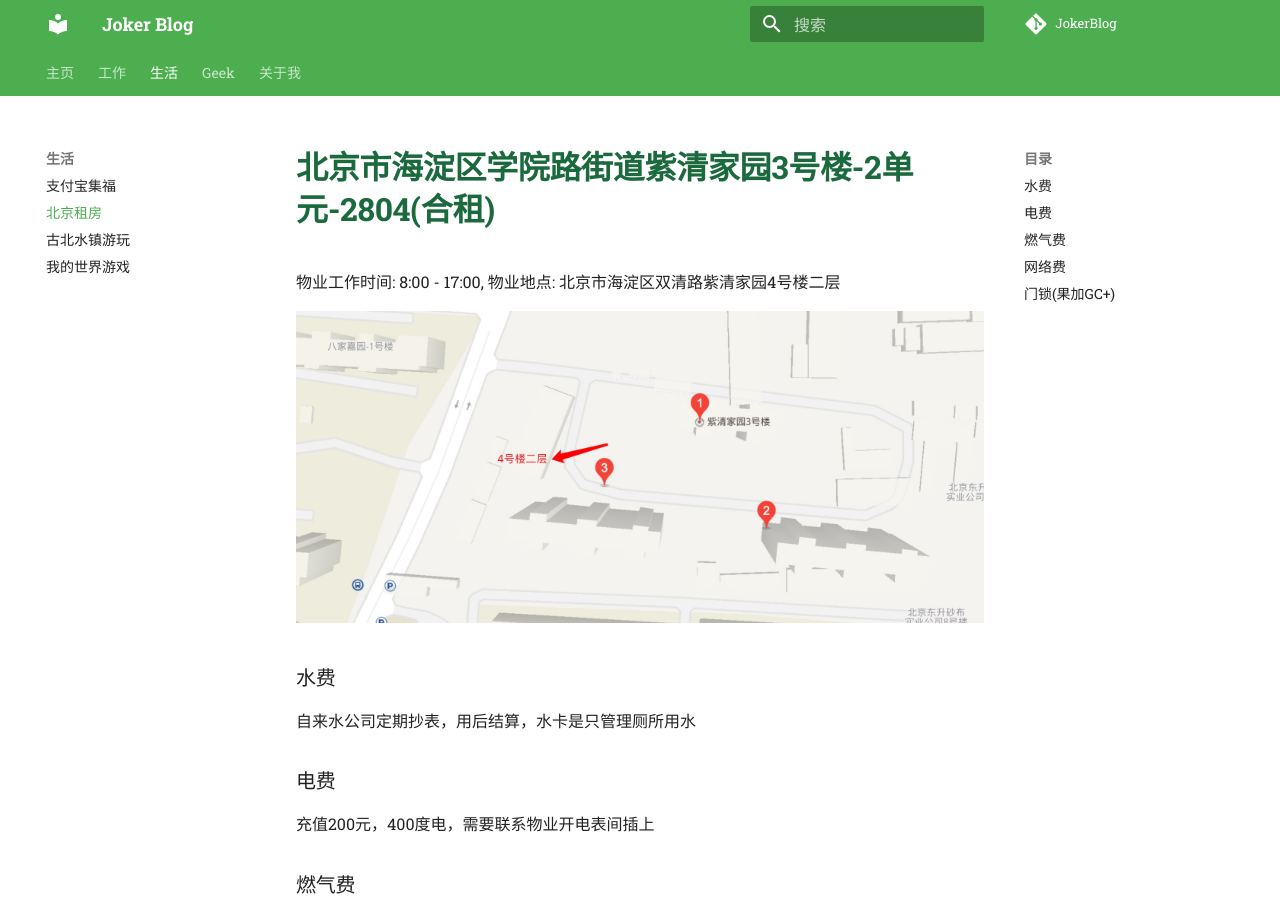
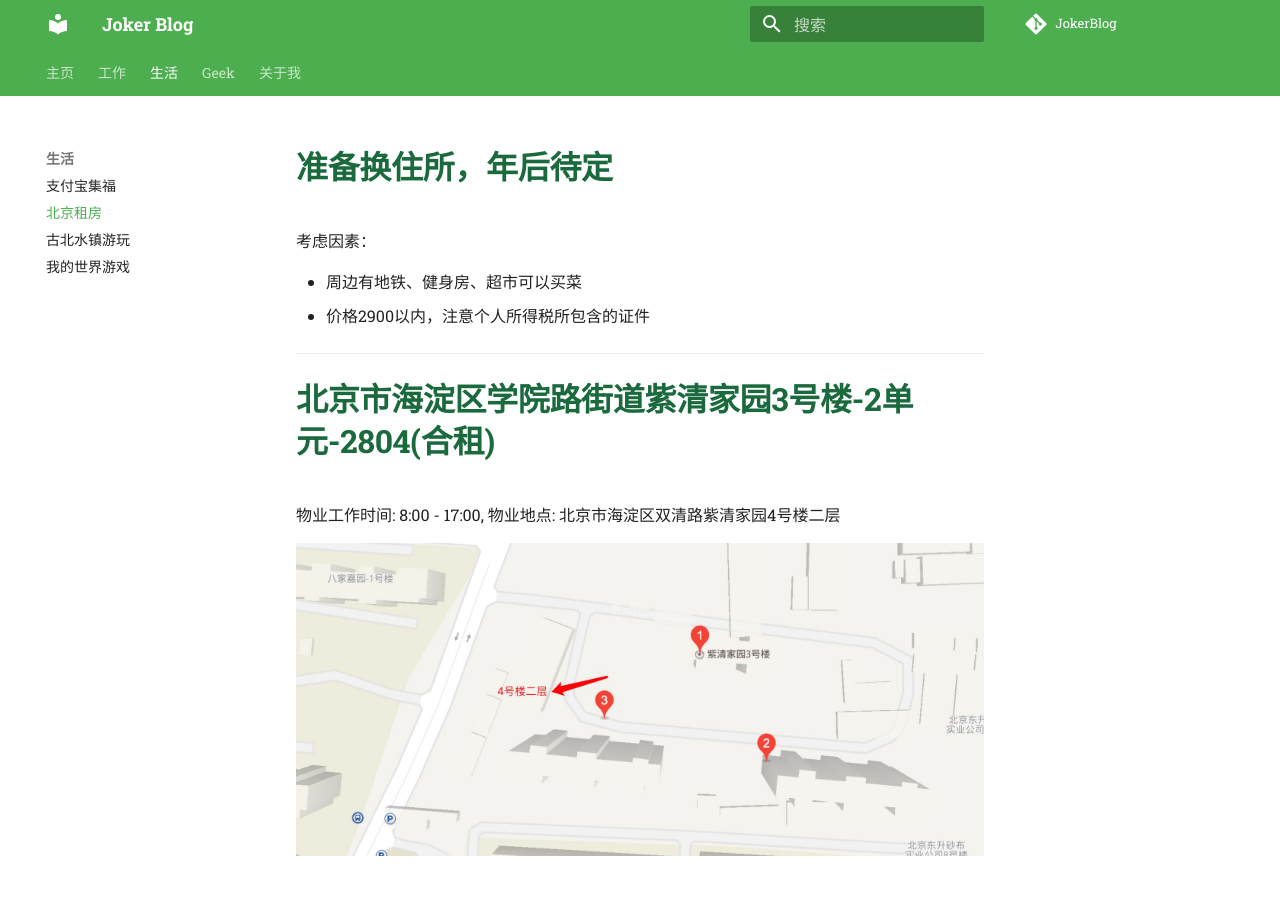
Before and after one commit to wangzhizhou/JokerBlog, an MkDocs documentation site: the page built from docs/life/Renting in Beijing.md, in a window 1280 px wide and 900 px high. Built offline with MkDocs 1.6.1 and Material for MkDocs 9.7.7, drawn with Linux system fonts in a browser that asks for light colours; comment, search, counter and statistics services are not loaded.

```diff
--- a/docs/life/Renting in Beijing.md
+++ b/docs/life/Renting in Beijing.md
@@ -1,3 +1,12 @@
+# 准备换住所，年后待定
+
+考虑因素：
+
+- 周边有地铁、健身房、超市可以买菜
+- 价格2900以内，注意个人所得税所包含的证件
+
+---
+
 # 北京市海淀区学院路街道紫清家园3号楼-2单元-2804(合租)
 
 物业工作时间: 8:00 - 17:00,
--- a/mkdocs.yml
+++ b/mkdocs.yml
@@ -1,6 +1,6 @@
 site_name: "Joker Blog"
-site_url:  "http://jokerblog.readthedocs.io"
-site_description: "This is my personal blog as documentr"
+site_url:  "http://blog.jokerhub.cn"
+site_description: "This is my personal blog"
 site_author: "wangzhizhou"
 
 repo_url: "https://github.com/wangzhizhou/JokerBlog"
@@ -11,15 +11,12 @@ copyright: "Created by Wang Zhizhou"
 
 theme:
   name: 'material'
-#   custom_dir: 'joker_theme'
   palette:
     primary: 'Green'
     accent: 'Orange'
   font:
     text: 'Roboto Slab'
     code: 'Ubuntu Mono'
-  #logo: # 'images/logo.svg'
-    # icon: 'cloud'
   language: 'zh'
   direction: 'ltr'
   favicon: 'img/favicon.ico'
@@ -81,7 +78,7 @@ nav:
         - 北京租房: 'life/Renting in Beijing.md'
         - 古北水镇游玩: 'life/Gu Bei Shui Zhen.md'
         - 我的世界游戏: 'minecraft/minecraft.md'
-    - 'Geek':
+    - Geek:
         - Ubuntu安装NS2网络模拟器: 'geek/Network Simulator 2 Installation Guide for Ubuntu.md'
         - 30分钟掌握STL: 'geek/Learn STL In 30 Minutes.md'
         - U盘安装Ubuntu: 'geek/Installation of Ubuntu 16.04 On UDisk.md'
```
